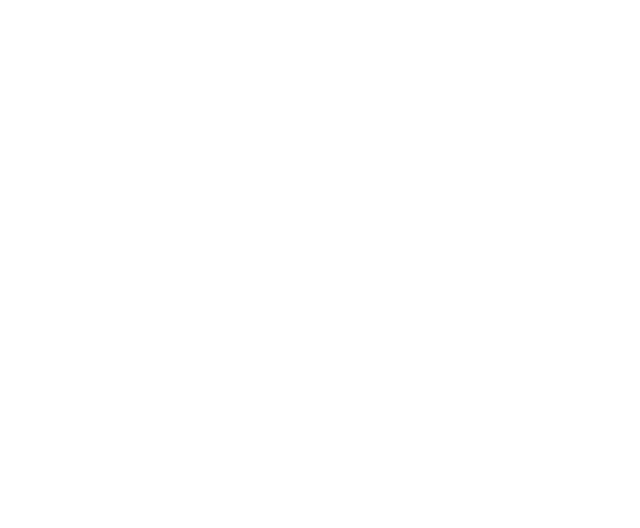
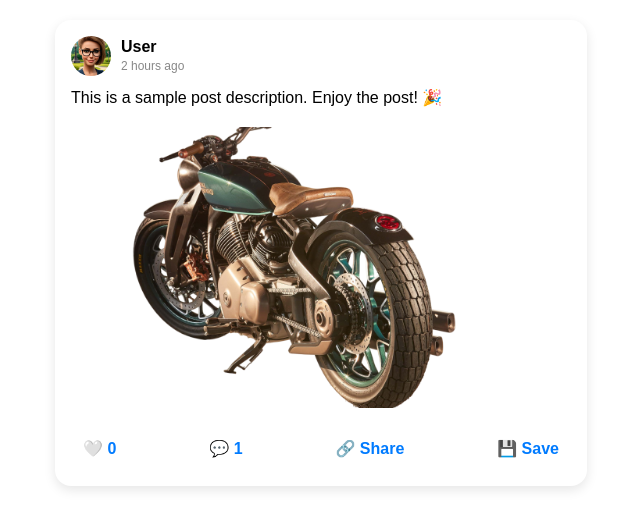
Before and after one commit to anishsaini/Auth, a React (Create React App) app: page /card in a window 1280 px wide. Before the commit this address had no page. Shown: the top 528 px of the page, without its empty margins (319-959 px from the left). Built offline with nearby package versions, Linux system fonts and the light colour scheme.

Commit message:
Card added

```diff
--- a/src/App.css
+++ b/src/App.css
@@ -365,3 +365,67 @@
     transform: rotate(360deg);
   }
 }
+
+/* cards */
+
+.card {
+  width: 100%;
+  max-width: 500px;
+  margin: 20px auto;
+  background: #fff;
+  border-radius: 16px;
+  box-shadow: 0 4px 12px rgba(0,0,0,0.1);
+  padding: 16px;
+  font-family: Arial, sans-serif;
+}
+
+.card-header {
+  display: flex;
+  align-items: center;
+  margin-bottom: 12px;
+}
+
+.avatar {
+  width: 40px;
+  height: 40px;
+  border-radius: 50%;
+}
+
+.user-info {
+  margin-left: 10px;
+}
+
+.user-info h4 {
+  margin: 0;
+  font-size: 16px;
+}
+
+.timestamp {
+  color: #888;
+  font-size: 12px;
+}
+
+.card-content p {
+  margin: 10px 0;
+}
+
+.media {
+  width: 100%;
+  border-radius: 12px;
+  margin-top: 10px;
+}
+
+.card-actions {
+  display: flex;
+  justify-content: space-between;
+  margin-top: 15px;
+
+}
+
+.card-actions button {
+  background: none;
+  border: none;
+  font-size: 16px;
+  cursor: pointer;
+  color: #007bff;
+}
--- a/src/App.js
+++ b/src/App.js
@@ -7,6 +7,7 @@
 import { firestore } from './firebase.js';
 import './App.css';
 import Upload from './components/upload.jsx';
+import Card from './components/card.jsx';
 
 console.log('API KEY:', process.env.REACT_APP_API_KEY);
 
@@ -27,6 +28,7 @@
     <Router>
       <div className="App">
         <Routes>
+          <Route path="/card" element={<Card />} />
           <Route path="/upload" element={<Upload />} />
           <Route path="/" element={<Login />} />
           <Route path="/home" element={<Home />} />
--- /dev/null
+++ b/src/components/card.jsx
@@ -0,0 +1,58 @@
+import React, { useState } from 'react';
+
+
+const Card = () => {
+  const [liked, setLiked] = useState(false);
+  const [likes, setLikes] = useState(0);
+  const [saved, setSaved] = useState(false);
+
+  const handleLike = () => {
+    setLiked(!liked);
+    setLikes(prev => (liked ? prev - 1 : prev + 1));
+  };
+
+  const handleSave = () => {
+    setSaved(!saved);
+  };
+
+  return (
+    <div className="card">
+      {/* Header */}
+      <div className="card-header">
+        <img
+          src="/PlaygroundImage2.jpg"
+          alt="User Avatar"
+          className="avatar"
+        />
+        <div className="user-info">
+          <h4>User</h4>
+          <span className="timestamp">2 hours ago</span>
+        </div>
+      </div>
+
+      {/* Content */}
+      <div className="card-content">
+        <p>This is a sample post description. Enjoy the post! 🎉</p>
+        <img
+          src="/3127706-3840x2160-desktop-hd-royal-enfield-background-Photoroom.png"
+          alt="Post Media"
+          className="media"
+        />
+      </div>
+
+      {/* Actions */}
+      <div className="card-actions">
+        <button onClick={handleLike}>
+          {liked ? '💔' : '🤍'} {likes}
+        </button>
+        <button>💬 1</button>
+        <button>🔗 Share</button>
+        <button onClick={handleSave}>
+          {saved ? '💾 Saved' : '💾 Save'}
+        </button>
+      </div>
+    </div>
+  );
+};
+
+export default Card;
```
Also changed, not shown: public/3127706-3840x2160-desktop-hd-royal-enfield-background-Photoroom.png (added), public/PlaygroundImage2.jpg (added).
